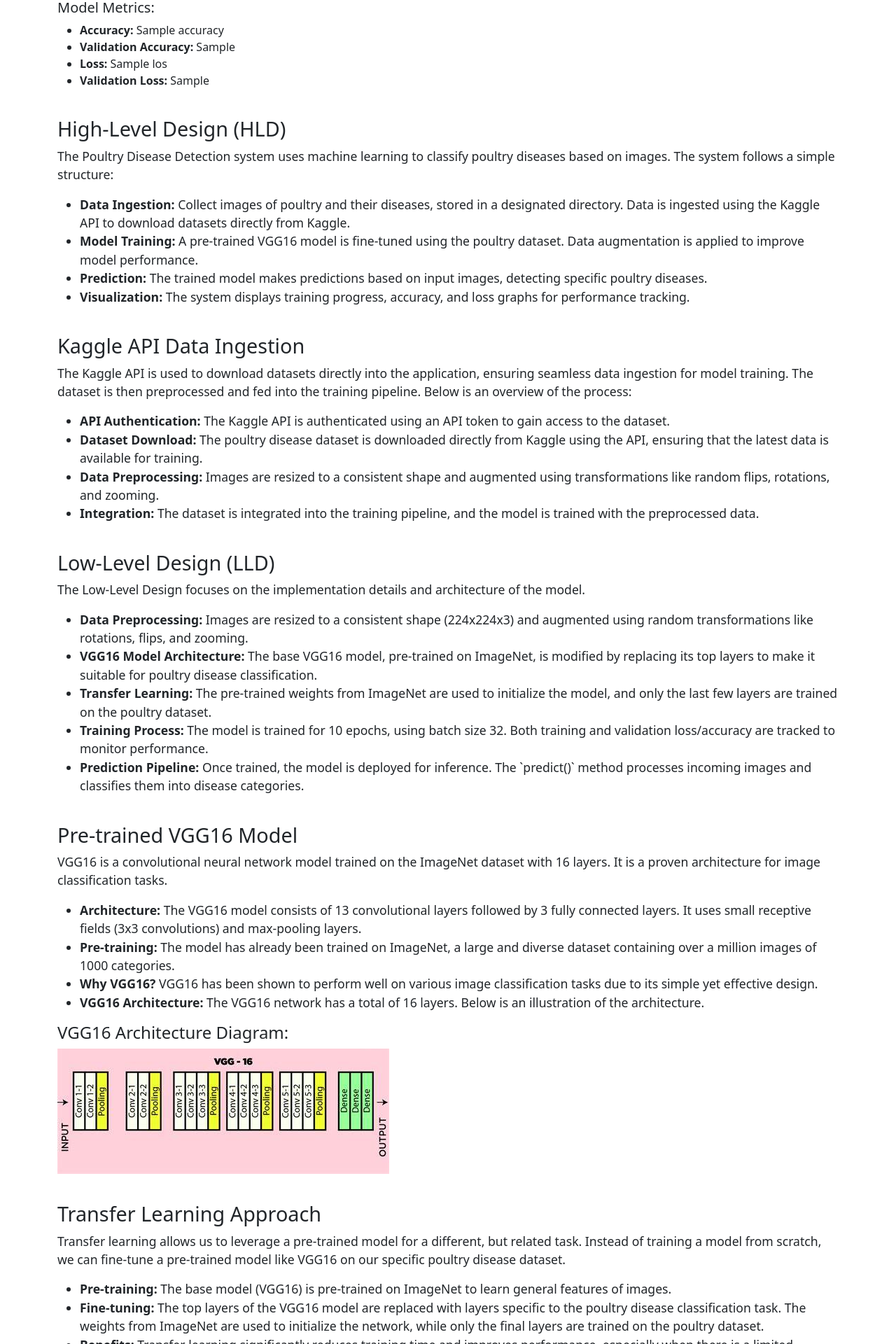
After one commit to VisionExpo/Chicken_Disease_Detection, a Flask app: template templates/history.html in a window 1280 px wide. The commit adds this page. Shown: the part 516-2436 px from the top of the page at 70% size. Run offline with Flask 3, Linux system fonts and the light colour scheme; the template is opened without the code that fills it: most values are stand-ins (such as "Sample title", 1, 10 or a date in 2020); some libraries are stand-ins or nearby versions.

Commit message:
history feature added

```diff
--- a/app.py
+++ b/app.py
@@ -1,8 +1,15 @@
 from flask import Flask, request, jsonify, render_template
 from flask_cors import CORS, cross_origin
-from cnnClassifier.utils.common import decodeImage  # Importing the decodeImage function
+from cnnClassifier.utils.common import decodeImage  # Ensure this is the correct import
 from cnnClassifier.pipeline.predict import PredictionPipeline
+from cnnClassifier.entity.config_entity import TrainingConfig
+from cnnClassifier.components.training import Training  # Ensure this is the correct import
+from pathlib import Path
 import os
+import matplotlib.pyplot as plt
+import tensorflow as tf
+from tensorflow.keras.utils import plot_model
+import json
 
 app = Flask(__name__)
 CORS(app)
@@ -15,13 +22,14 @@ class ClientApp:
 @app.route("/", methods=['GET'])
 @cross_origin()
 def home():
-    return render_template('index.html')  # Ensure this serves the latest version
+    return render_template('index.html')
 
 @app.route("/predict", methods=['POST'])
 @cross_origin()
 def predictRoute():
     if 'image' not in request.json:
         return jsonify({"error": "No image provided"}), 400
+
     image = request.json['image']
 
     try:
@@ -33,11 +41,73 @@ def predictRoute():
 
         if 'error' in result:
             return jsonify(result), 500
+
         return jsonify(result)
 
     except Exception as e:
         return jsonify({"error": str(e)}), 500
 
+@app.route('/history', methods=['GET'])
+def get_training_history():
+    history_path = os.path.join('static', 'history.json')
+
+    if not os.path.exists(history_path):
+        # Initialize the config with the correct paths and parameters
+        config = TrainingConfig(
+            root_dir=Path('artifacts/training'),
+            trained_model_path=Path('artifacts/training/model.keras'),
+            updated_base_model_path=Path('artifacts/training/updated_base_model'),
+            training_data=Path('artifacts/data_ingestion/poultry_diseases'),
+            params_epochs=10,
+            params_batch_size=32,
+            params_is_augmentation=True,
+            params_image_size=[224, 224, 3]
+        )
+
+        # Initialize the Training class with the config object
+        training_instance = Training(config)
+
+        # Set up the data generators
+        training_instance.train_valid_generator()
+
+        # Start the training process and get the history
+        history_data = training_instance.train(callback_list=[])
+
+        # Save the training history as a JSON file
+        with open(history_path, 'w') as f:
+            json.dump(history_data, f, indent=4)
+
+        # Plot training accuracy and loss as static images
+        plt.figure(figsize=(10, 5))
+        plt.plot(history_data['epochs'], history_data['accuracy'], label='Training Accuracy')
+        plt.plot(history_data['epochs'], history_data['val_accuracy'], label='Validation Accuracy')
+        plt.xlabel('Epochs')
+        plt.ylabel('Accuracy')
+        plt.legend()
+        plt.title('Model Accuracy')
+        plt.savefig(os.path.join('static', 'training_accuracy.png'))
+
+        plt.figure(figsize=(10, 5))
+        plt.plot(history_data['epochs'], history_data['loss'], label='Training Loss')
+        plt.plot(history_data['epochs'], history_data['val_loss'], label='Validation Loss')
+        plt.xlabel('Epochs')
+        plt.ylabel('Loss')
+        plt.legend()
+        plt.title('Model Loss')
+        plt.savefig(os.path.join('static', 'training_loss.png'))
+        plt.close()
+
+        # Save model architecture as a static image
+        plot_model(training_instance.model, to_file=os.path.join('static', 'model_architecture.png'), show_shapes=True, show_layer_names=True)
+
+    else:
+        # Load existing history data from the file
+        with open(history_path, 'r') as f:
+            history_data = json.load(f)
+
+    # Return the history data as JSON and render the template with the history data
+    return render_template('history.html', history_data=history_data)
+
 if __name__ == "__main__":
     clApp = ClientApp()
-    app.run(host='0.0.0.0', port=8080)  # Localhost
+    app.run(host='0.0.0.0', port=8080)
--- a/params.yaml
+++ b/params.yaml
@@ -2,7 +2,7 @@ AUGMENTATION: True
 IMAGE_SIZE: [224, 224, 3] # as per VGG 16 model
 BATCH_SIZE: 32
 INCLUDE_TOP: False
-EPOCHS: 7
+EPOCHS: 10
 CLASSES: 4
 WEIGHTS: imagenet
 LEARNING_RATE: 0.01
--- a/scores.json
+++ b/scores.json
@@ -1,4 +1,4 @@
 {
-    "loss": 1.6093546152114868,
-    "accuracy": 0.8985791206359863
+    "loss": 0.3821912407875061,
+    "accuracy": 0.8559529781341553
 }
--- /dev/null
+++ b/templates/history.html
@@ -0,0 +1,136 @@
+<!DOCTYPE html>
+<html lang="en">
+<head>
+    <meta charset="UTF-8">
+    <meta name="viewport" content="width=device-width, initial-scale=1.0">
+    <title>Poultry Disease Detection History</title>
+    <link href="https://cdn.jsdelivr.net/npm/bootstrap@5.3.0-alpha1/dist/css/bootstrap.min.css" rel="stylesheet">
+    <style>
+        .img-fluid {
+            max-width: 100%;
+            height: auto;
+        }
+        .section-title {
+            margin-top: 40px;
+            font-size: 1.8em;
+        }
+        .section-content {
+            font-size: 1.1em;
+        }
+        .section-content ul {
+            list-style-type: disc;
+            margin-left: 20px;
+        }
+        .section-content ul li {
+            margin-bottom: 10px;
+        }
+    </style>
+</head>
+<body>
+    <div class="container mt-5">
+        <h1 class="text-center">Poultry Disease Detection Model - History</h1>
+
+        <!-- Training History -->
+        <div class="mt-4">
+            <h3 class="section-title">Training History</h3>
+            <div class="row">
+                <div class="col-md-6">
+                    <h4>Model Accuracy vs Validation Accuracy</h4>
+                    <img src="{{ url_for('static', filename='training_accuracy.png') }}" alt="Accuracy Plot" class="img-fluid">
+                </div>
+                <div class="col-md-6">
+                    <h4>Model Loss vs Validation Loss</h4>
+                    <img src="{{ url_for('static', filename='training_loss.png') }}" alt="Loss Plot" class="img-fluid">
+                </div>
+            </div>
+            <h5>Model Metrics:</h5>
+            <ul>
+                <li><strong>Accuracy:</strong> {{ history_data['accuracy'][-1] }}</li>
+                <li><strong>Validation Accuracy:</strong> {{ history_data['val_accuracy'][-1] }}</li>
+                <li><strong>Loss:</strong> {{ history_data['loss'][-1] }}</li>
+                <li><strong>Validation Loss:</strong> {{ history_data['val_loss'][-1] }}</li>
+            </ul>
+        </div>
+
+        <!-- High-Level Design (HLD) -->
+        <div class="mt-4">
+            <h3 class="section-title">High-Level Design (HLD)</h3>
+            <p class="section-content">
+                The Poultry Disease Detection system uses machine learning to classify poultry diseases based on images. The system follows a simple structure:
+            </p>
+            <ul class="section-content">
+                <li><strong>Data Ingestion:</strong> Collect images of poultry and their diseases, stored in a designated directory. Data is ingested using the Kaggle API to download datasets directly from Kaggle.</li>
+                <li><strong>Model Training:</strong> A pre-trained VGG16 model is fine-tuned using the poultry dataset. Data augmentation is applied to improve model performance.</li>
+                <li><strong>Prediction:</strong> The trained model makes predictions based on input images, detecting specific poultry diseases.</li>
+                <li><strong>Visualization:</strong> The system displays training progress, accuracy, and loss graphs for performance tracking.</li>
+            </ul>
+        </div>
+
+        <!-- Kaggle API Data Ingestion -->
+        <div class="mt-4">
+            <h3 class="section-title">Kaggle API Data Ingestion</h3>
+            <p class="section-content">
+                The Kaggle API is used to download datasets directly into the application, ensuring seamless data ingestion for model training. The dataset is then preprocessed and fed into the training pipeline. Below is an overview of the process:
+            </p>
+            <ul class="section-content">
+                <li><strong>API Authentication:</strong> The Kaggle API is authenticated using an API token to gain access to the dataset.</li>
+                <li><strong>Dataset Download:</strong> The poultry disease dataset is downloaded directly from Kaggle using the API, ensuring that the latest data is available for training.</li>
+                <li><strong>Data Preprocessing:</strong> Images are resized to a consistent shape and augmented using transformations like random flips, rotations, and zooming.</li>
+                <li><strong>Integration:</strong> The dataset is integrated into the training pipeline, and the model is trained with the preprocessed data.</li>
+            </ul>
+        </div>
+
+        <!-- Low-Level Design (LLD) -->
+        <div class="mt-4">
+            <h3 class="section-title">Low-Level Design (LLD)</h3>
+            <p class="section-content">
+                The Low-Level Design focuses on the implementation details and architecture of the model.
+            </p>
+            <ul class="section-content">
+                <li><strong>Data Preprocessing:</strong> Images are resized to a consistent shape (224x224x3) and augmented using random transformations like rotations, flips, and zooming.</li>
+                <li><strong>VGG16 Model Architecture:</strong> The base VGG16 model, pre-trained on ImageNet, is modified by replacing its top layers to make it suitable for poultry disease classification.</li>
+                <li><strong>Transfer Learning:</strong> The pre-trained weights from ImageNet are used to initialize the model, and only the last few layers are trained on the poultry dataset.</li>
+                <li><strong>Training Process:</strong> The model is trained for 10 epochs, using batch size 32. Both training and validation loss/accuracy are tracked to monitor performance.</li>
+                <li><strong>Prediction Pipeline:</strong> Once trained, the model is deployed for inference. The `predict()` method processes incoming images and classifies them into disease categories.</li>
+            </ul>
+        </div>
+
+        <!-- Pre-trained VGG16 Model -->
+        <div class="mt-4">
+            <h3 class="section-title">Pre-trained VGG16 Model</h3>
+            <p class="section-content">
+                VGG16 is a convolutional neural network model trained on the ImageNet dataset with 16 layers. It is a proven architecture for image classification tasks.
+            </p>
+            <ul class="section-content">
+                <li><strong>Architecture:</strong> The VGG16 model consists of 13 convolutional layers followed by 3 fully connected layers. It uses small receptive fields (3x3 convolutions) and max-pooling layers.</li>
+                <li><strong>Pre-training:</strong> The model has already been trained on ImageNet, a large and diverse dataset containing over a million images of 1000 categories.</li>
+                <li><strong>Why VGG16?</strong> VGG16 has been shown to perform well on various image classification tasks due to its simple yet effective design.</li>
+                <li><strong>VGG16 Architecture:</strong> The VGG16 network has a total of 16 layers. Below is an illustration of the architecture.</li>
+            </ul>
+            <h4>VGG16 Architecture Diagram:</h4>
+            <img src="{{ url_for('static', filename='vgg16_architecture.png') }}" alt="VGG16 Architecture" class="img-fluid">
+        </div>
+
+        <!-- Transfer Learning Approach -->
+        <div class="mt-4">
+            <h3 class="section-title">Transfer Learning Approach</h3>
+            <p class="section-content">
+                Transfer learning allows us to leverage a pre-trained model for a different, but related task. Instead of training a model from scratch, we can fine-tune a pre-trained model like VGG16 on our specific poultry disease dataset.
+            </p>
+            <ul class="section-content">
+                <li><strong>Pre-training:</strong> The base model (VGG16) is pre-trained on ImageNet to learn general features of images.</li>
+                <li><strong>Fine-tuning:</strong> The top layers of the VGG16 model are replaced with layers specific to the poultry disease classification task. The weights from ImageNet are used to initialize the network, while only the final layers are trained on the poultry dataset.</li>
+                <li><strong>Benefits:</strong> Transfer learning significantly reduces training time and improves performance, especially when there is a limited dataset.</li>
+            </ul>
+        </div>
+
+        <!-- Model Architecture -->
+        <div class="mt-4">
+            <h3 class="section-title">Model Architecture</h3>
+            <img src="{{ url_for('static', filename='model_architecture.png') }}" alt="Model Architecture" class="img-fluid">
+        </div>
+    </div>
+
+    <script src="https://cdn.jsdelivr.net/npm/bootstrap@5.3.0-alpha1/dist/js/bootstrap.bundle.min.js"></script>
+</body>
+</html>
```
Also changed, not shown: src/cnnClassifier/components/training.py (+60 -54 lines), src/cnnClassifier/utils/common.py (+18 -0 lines), templates/index.html (+14 -10 lines), static/vgg16_architecture.png (added), 1 other file.
